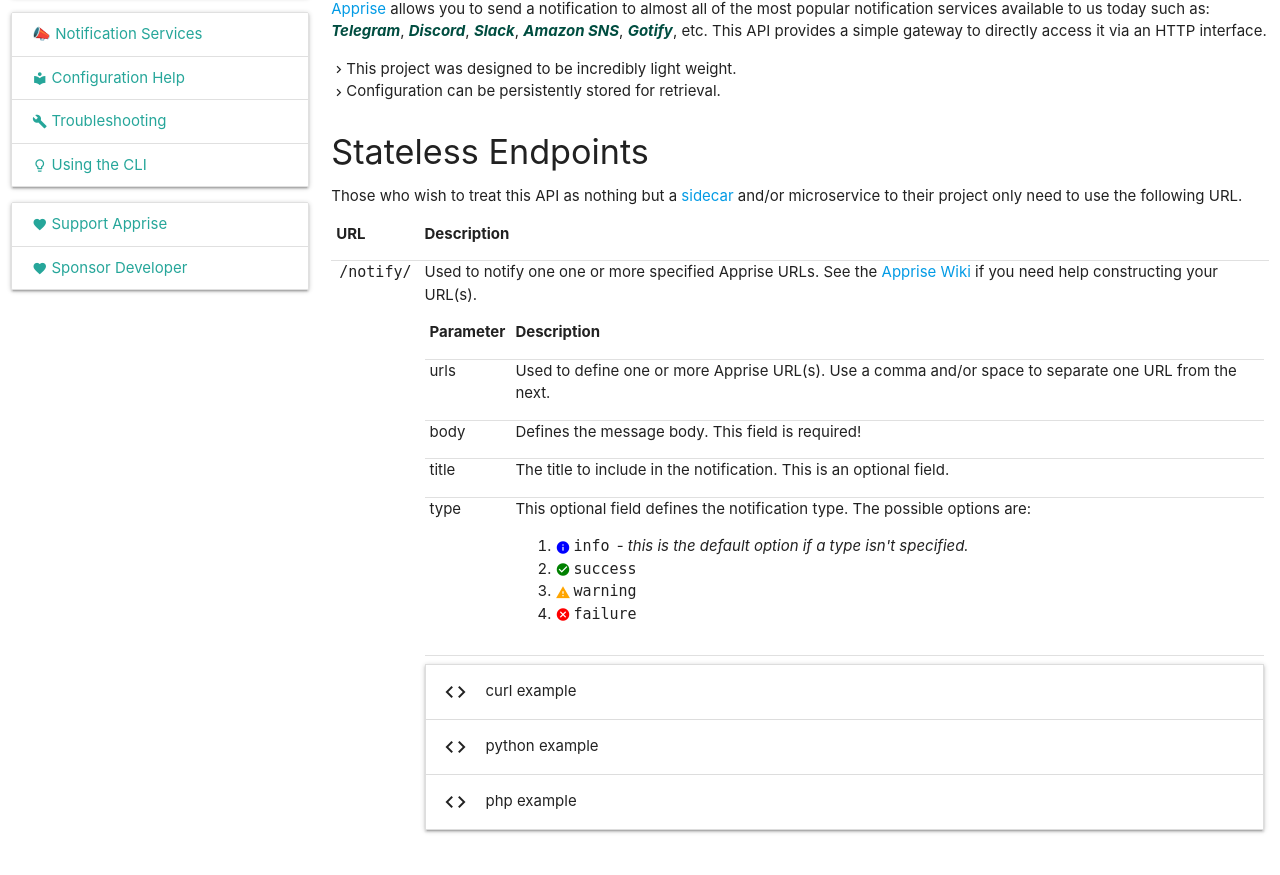
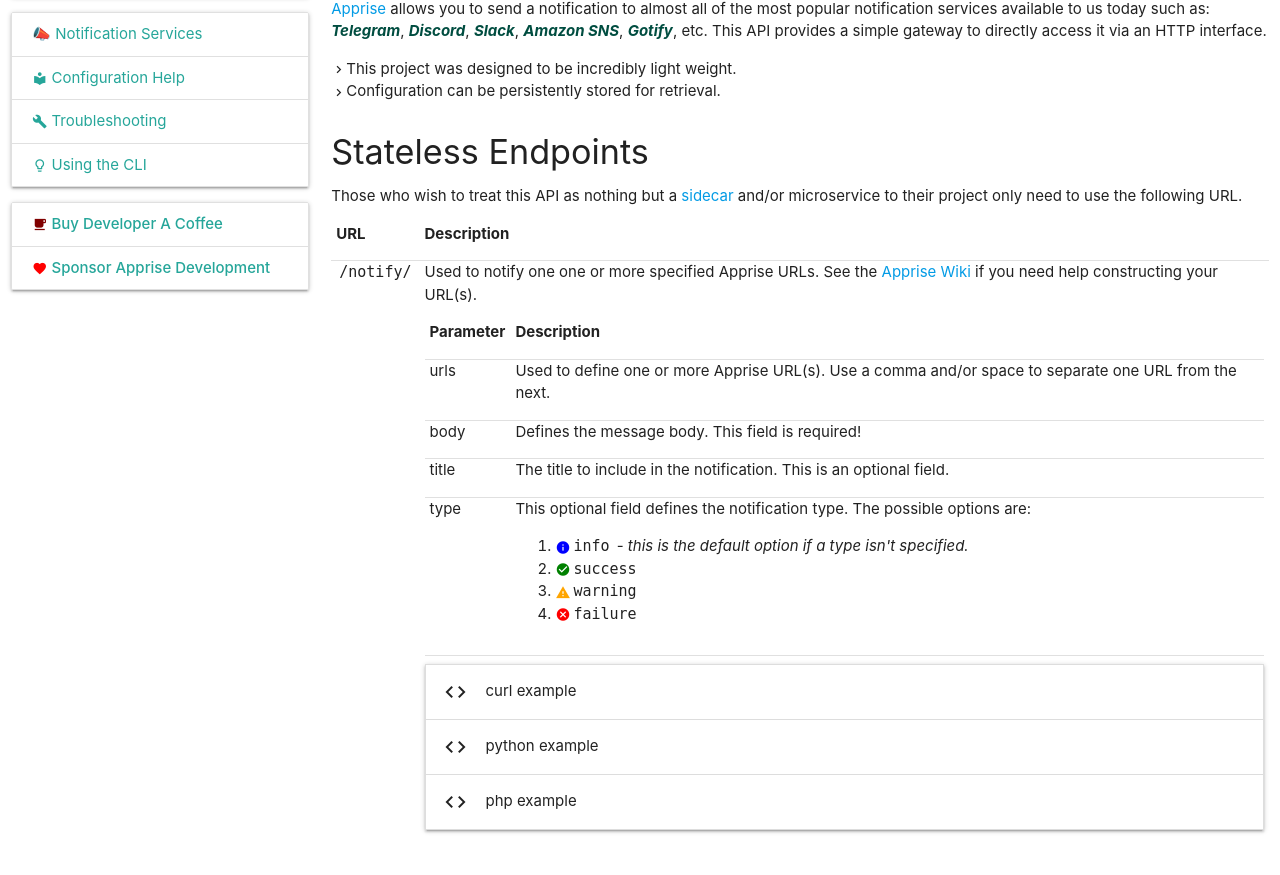
Before and after one commit to caronc/apprise-api, a Django app: template apprise_api/api/templates/welcome.html in a window 1280 px wide. Shown: the part 375-1250 px from the top of the page. Run offline with Django 3.2, Linux system fonts and the light colour scheme; the template is opened without the code that fills it, so the values that code supplies are empty.

Commit message:
emphasized on the idea of donations :heart: :wink:; it really helps

```diff
--- a/apprise_api/api/templates/base.html
+++ b/apprise_api/api/templates/base.html
@@ -60,9 +60,9 @@
         <ul class="collection z-depth-1">
           <a class="collection-item" target="_blank"
             href="https://www.paypal.com/cgi-bin/webscr?cmd=_s-xclick&hosted_button_id=MHANV39UZNQ5E"><i
-              class="tiny material-icons">favorite</i> {% trans "Support Apprise" %}</a>
+              class="tiny material-icons" style="color: maroon;">free_breakfast</i> <strong>{% trans "Buy Developer A Coffee" %}</strong></a>
           <a class="collection-item" target="_blank" href="https://github.com/sponsors/caronc"><i
-              class="tiny material-icons">favorite</i> {% trans "Sponsor Developer" %}</a>
+              class="tiny material-icons" style="color: red;">favorite</i> <strong>{% trans "Sponsor Apprise Development" %}</strong></a>
         </ul>
         {% block menu %}{% endblock %}
       </div>
```
